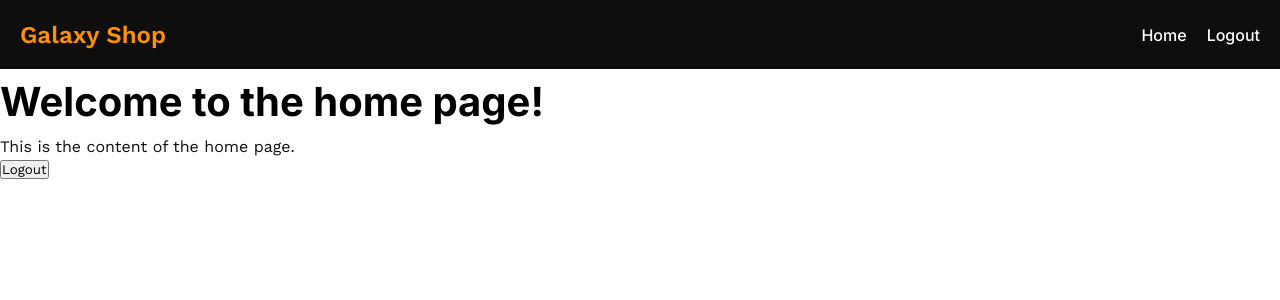
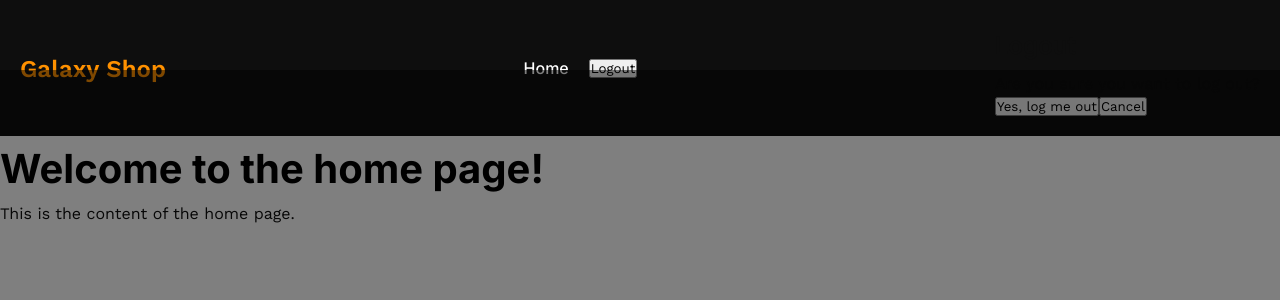
Before and after one commit to Lilianada/GalaxyShop, a Vue app: page / in a window 1280 px wide. Both pictures are taken after a click on the button "Logout". Shown: the top 300 px of the page. Built offline with nearby package versions, Linux system fonts and the light colour scheme.

Commit message:
Logout page and logic

```diff
--- a/src/components/HeaderComponent.vue
+++ b/src/components/HeaderComponent.vue
@@ -6,12 +6,27 @@
     <nav>
       <ul>
         <li><router-link to="/">Home</router-link></li>
-          <li><router-link to="/logout">Logout</router-link></li>
-          <!-- <li><router-link to="/signup">Signup</router-link></li> -->
+        <li><button @click="showLogoutModal = true">Logout</button></li>
       </ul>
     </nav>
+    <logout-modal :show="showLogoutModal" @close="showLogoutModal = false" @logout="onLogout"></logout-modal>
   </header>
 </template>
+
+<script>
+import LogoutModal from './LogoutModal.vue';
+
+export default {
+  components: {
+    LogoutModal,
+  },
+  data() {
+    return {
+      showLogoutModal: false,
+    };
+  },
+};
+</script>
 
   <style scoped>
   header {
--- a/src/components/LogoutComponent.vue
+++ /dev/null
@@ -1,79 +0,0 @@
-<template>
-  <div v-if="show">
-    <div class="modal-overlay" @click="$emit('close')"></div>
-    <div class="modal">
-      <div class="modal-header">
-        <h3>Logout</h3>
-      </div>
-      <div class="modal-body">
-        <p>Are you sure you want to log out?</p>
-      </div>
-      <div class="modal-footer">
-        <button class="btn btn-primary" @click="$emit('logout')">Yes, log me out</button>
-        <button class="btn btn-secondary" @click="$emit('close')">Cancel</button>
-      </div>
-    </div>
-  </div>
-</template>
-
-<script>
-export default {
-  name: 'LogoutModal',
-  props: {
-    show: {
-      type: Boolean,
-      required: true,
-    },
-  },
-};
-</script>
-
-<style>
-/* add your logout modal styles here */
-.modal-overlay {
-  position: fixed;
-  top: 0;
-  left: 0;
-  width: 100%;
-  height: 100%;
-  background-color: rgba(0, 0, 0, 0.5);
-  z-index: 999;
-}
-
-.modal {
-  position: fixed;
-  top: 50%;
-  left: 50%;
-  transform: translate(-50%, -50%);
-  background-color: #fff;
-  border-radius: 5px;
-  padding: 20px;
-  z-index: 1000;
-}
-
-.modal-header {
-  display: flex;
-  justify-content: space-between;
-  align-items: center;
-  margin-bottom: 10px;
-}
-
-.modal-header h3 {
-  margin: 0;
-}
-
-.modal-body p {
-  margin: 0;
-  font-size: 18px;
-}
-
-.modal-footer {
-  display: flex;
-  justify-content: flex-end;
-  margin-top: 10px;
-}
-
-.modal-footer button {
-  margin-left: 10px;
-}
-</style>
--- /dev/null
+++ b/src/components/LogoutModal.vue
@@ -0,0 +1,110 @@
+<template>
+  <div v-if="show">
+    <div class="modal-overlay" @click="$emit('close')"></div>
+    <div class="modal">
+      <div class="modal-header">
+        <h3>Logout</h3>
+      </div>
+      <div class="modal-body">
+        <p>Are you sure you want to log out?</p>
+      </div>
+      <div class="modal-footer">
+        <button class="btn btn-primary" @click="$emit('logout')">
+          Yes, log me out
+        </button>
+        <button class="btn btn-secondary" @click="$emit('close')">
+          Cancel
+        </button>
+      </div>
+    </div>
+  </div>
+</template>
+<script>
+export default {
+  name: "LogoutModal",
+  props: {
+    show: {
+      type: Boolean,
+      required: true,
+    },
+  },
+};
+</script>
+
+<style scoped lang="scss">
+.modal-overlay {
+  position: fixed;
+  top: 70px; /* aligns the modal with the header */
+  left: 0;
+  width: 100%;
+  height: calc(
+    100% - 70px
+  ); /* subtracts the header height from the modal height */
+  background-color: rgba(0, 0, 0, 0.5);
+  z-index: 999;
+  .modal {
+    position: fixed;
+    top: 50%;
+    left: 50%;
+    transform: translate(-50%, -50%);
+    z-index: 1000;
+    display: grid;
+    place-items: center;
+    max-width: 22rem;
+    width: 100%;
+    margin: 0 auto;
+    padding: 20px;
+    background: #fff;
+    border-radius: 10px;
+    text-align: center;
+    .modal-header {
+      display: flex;
+      justify-content: space-between;
+      align-items: center;
+      margin-bottom: 10px;
+    }
+
+    .modal-header h3 {
+      margin: 0;
+      line-height: 24px;
+    }
+
+    .modal-body p {
+      margin: 8px 0;
+      font-size: 18px;
+    }
+
+    .modal-footer {
+      display: flex;
+      justify-content: flex-end;
+      margin-top: 10px;
+    }
+
+    .modal-footer button {
+      margin-left: 10px;
+    }
+
+    .btn-primary {
+      background-color: #4caf50;
+      color: #fff;
+      border: none;
+      border-radius: 5px;
+      padding: 10px 20px;
+      font-size: 16px;
+      cursor: pointer;
+    }
+
+    .btn-secondary {
+      background-color: #fff;
+      color: #4caf50;
+      border: 1px solid #4caf50;
+      border-radius: 5px;
+      padding: 10px 20px;
+      font-size: 16px;
+      cursor: pointer;
+    }
+  }
+}
+
+
+</style>
--- a/src/views/HomeView.vue
+++ b/src/views/HomeView.vue
@@ -3,20 +3,16 @@
     <HeaderComponent />
     <h1>Welcome to the home page!</h1>
     <p>This is the content of the home page.</p>
-    <button @click="showLogoutModal = true">Logout</button>
-    <logout-modal :show="showLogoutModal" @logout="logout" @close="showLogoutModal = false" />
   </div>
 </template>
 
 <script>
-import LogoutModal from '@/components/LogoutComponent.vue';
 import HeaderComponent from '@/components/HeaderComponent.vue';
 
 export default {
   name: 'HomeView',
   components: {
     HeaderComponent,
-    LogoutModal,
 },
 };
 </script>
```
Lines whose indentation alone changed are shown as unchanged.
